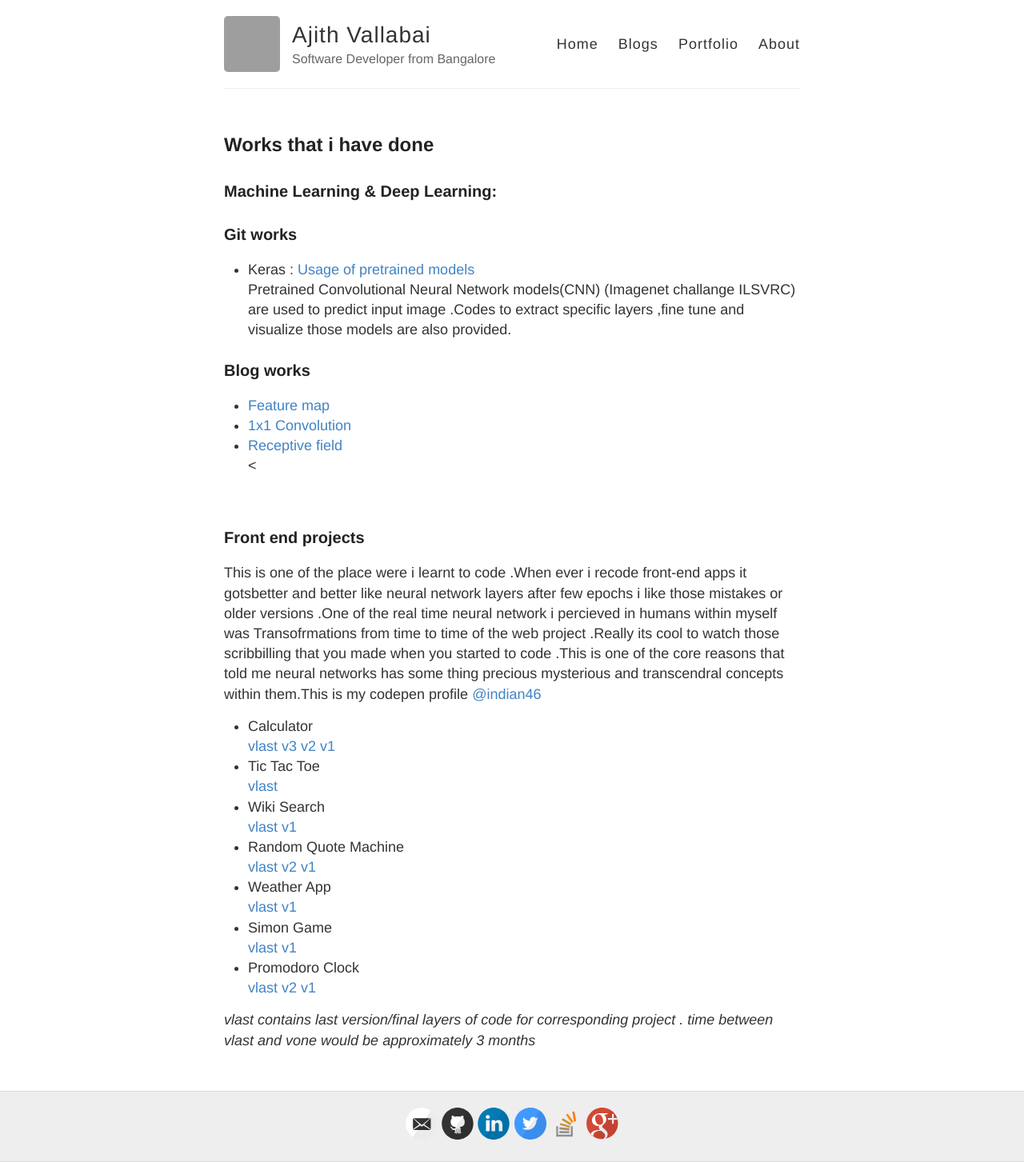
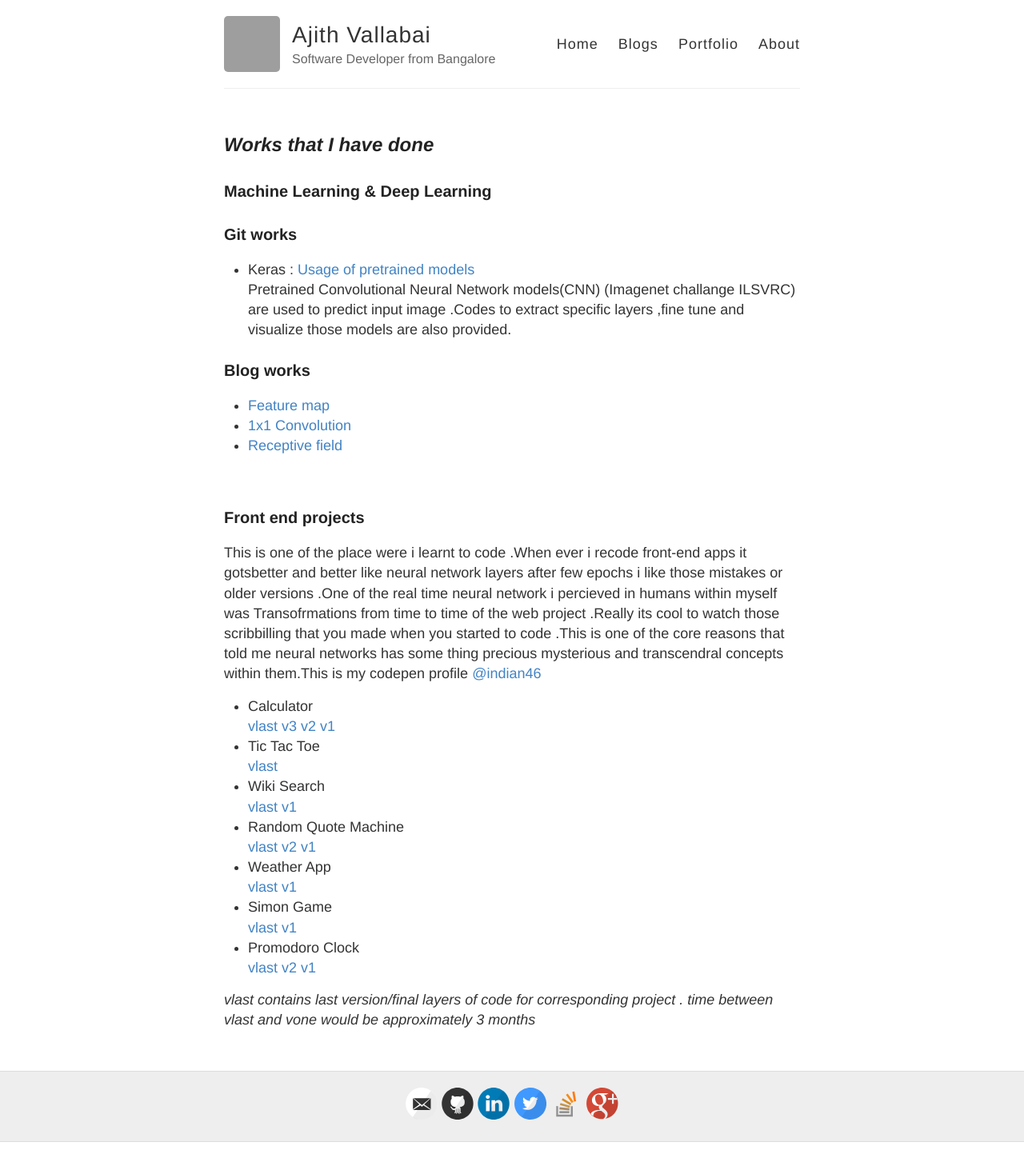
Before and after one commit to ajithvallabai/ajithvallabai.github.io, a Jekyll site: the page built from index.html, in a window 1280 px wide. Shown: the whole page at 80% size. Built offline with Jekyll 4.4.1, drawn with Linux system fonts in a browser that asks for light colours; after the commit the page ends 1428 px from its top, so only the background shows below that; grey boxes are pictures that could not be loaded.

Commit message:
fix errors

```diff
--- a/index.html
+++ b/index.html
@@ -13,9 +13,9 @@ layout: default
 -->
 <div class="githubrepos">
 <p>
-  <h2>Works that i have done</h2>
+  <h2><i>Works that I have done</i></h2>
 
-  <h3>Machine Learning & Deep Learning: </h3>
+  <h3>Machine Learning & Deep Learning </h3>
 
   <h3>Git works</h3>
 
@@ -33,7 +33,7 @@ layout: default
       <li><a href="https://ajithvallabai.github.io/Blog_one/">Feature map</a></li>
       <li><a href="https://ajithvallabai.github.io/Blog_two/">1x1 Convolution</a></li>
       <li><a href="https://ajithvallabai.github.io/Blog_three/">Receptive field</a></li>
-      <
+
     </ul>
 
   <br>
```
